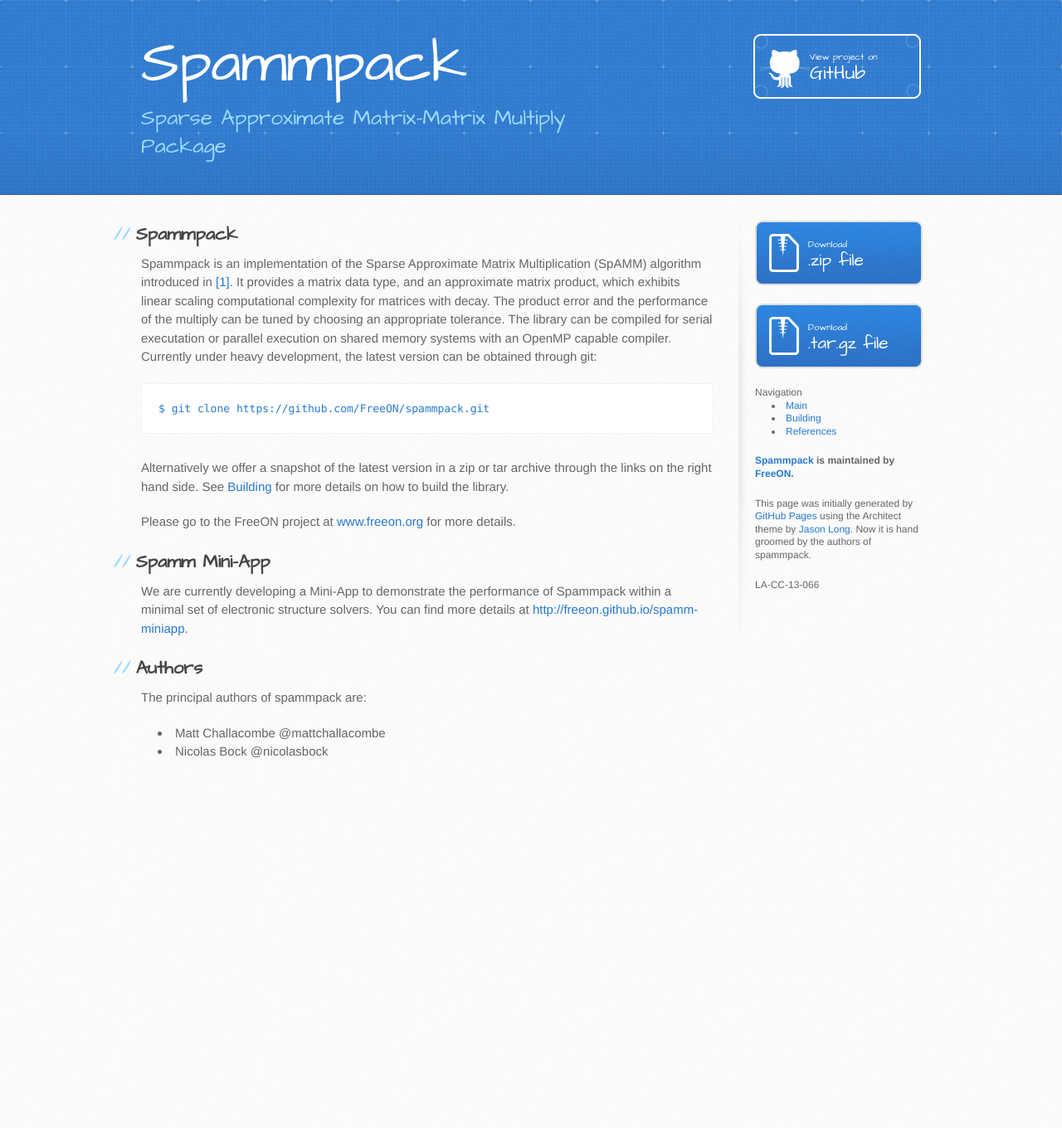
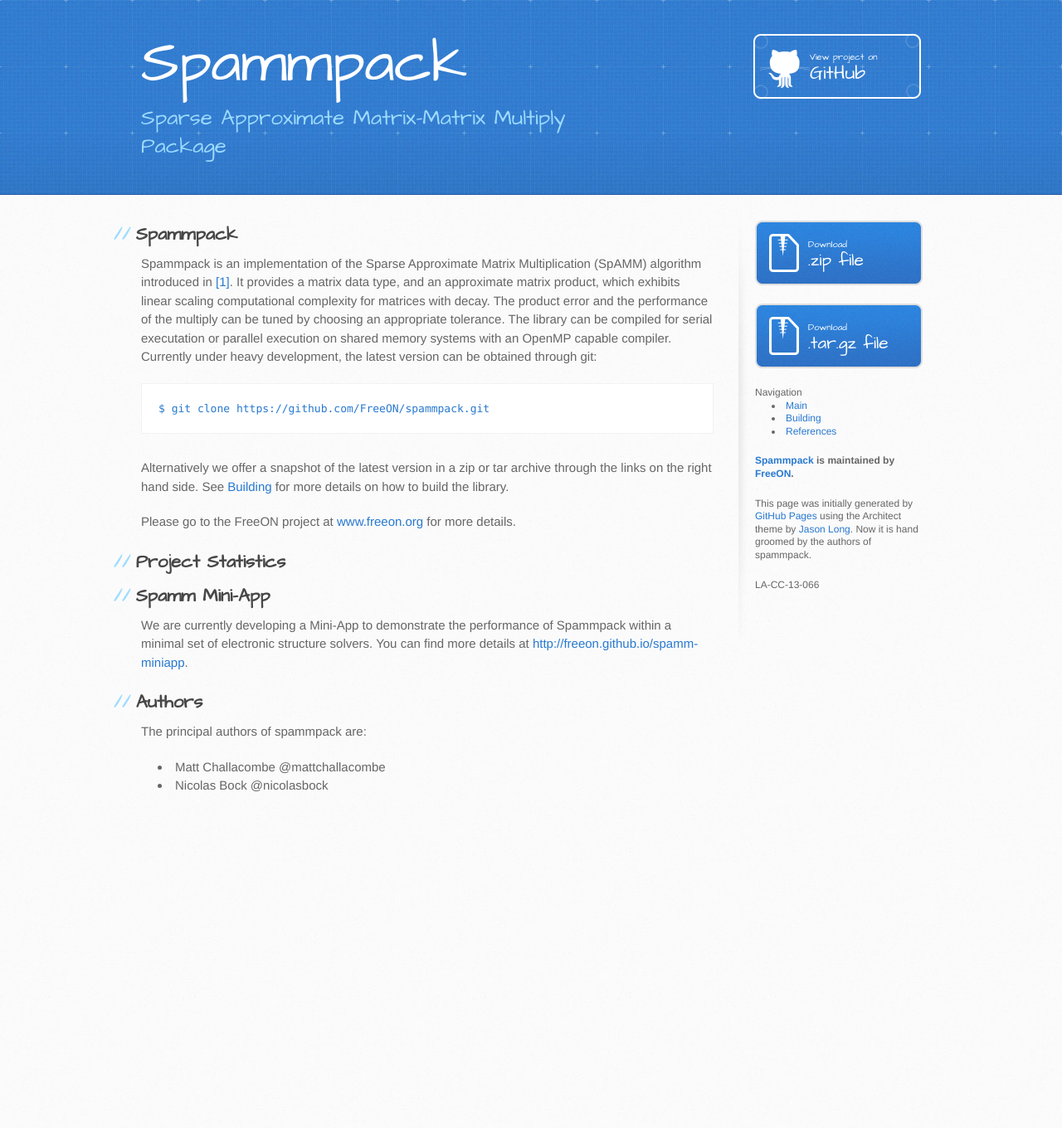
Before and after one commit to FreeON/spammpack, a Jekyll site: the page built from index.md, in a window 1280 px wide. Shown: the whole page at 83% size. Built offline with Jekyll 4.4.1, drawn with Linux system fonts in a browser that asks for light colours; a script that is not in the unit is left out.

Commit message:
Added OpenHUB badge.

```diff
--- /dev/null
+++ b/_includes/openhub.html
@@ -0,0 +1,3 @@
+<script type="text/javascript"
+src="http://www.openhub.net/p/713355/widgets/project_basic_stats.js">
+</script>
--- a/index.md
+++ b/index.md
@@ -24,6 +24,11 @@
 Please go to the FreeON project at [www.freeon.org](http://www.freeon.org) for
 more details.
 
+Project Statistics
+------------------
+
+{% include openhub.html %}
+
 Spamm Mini-App
 --------------
 
```
